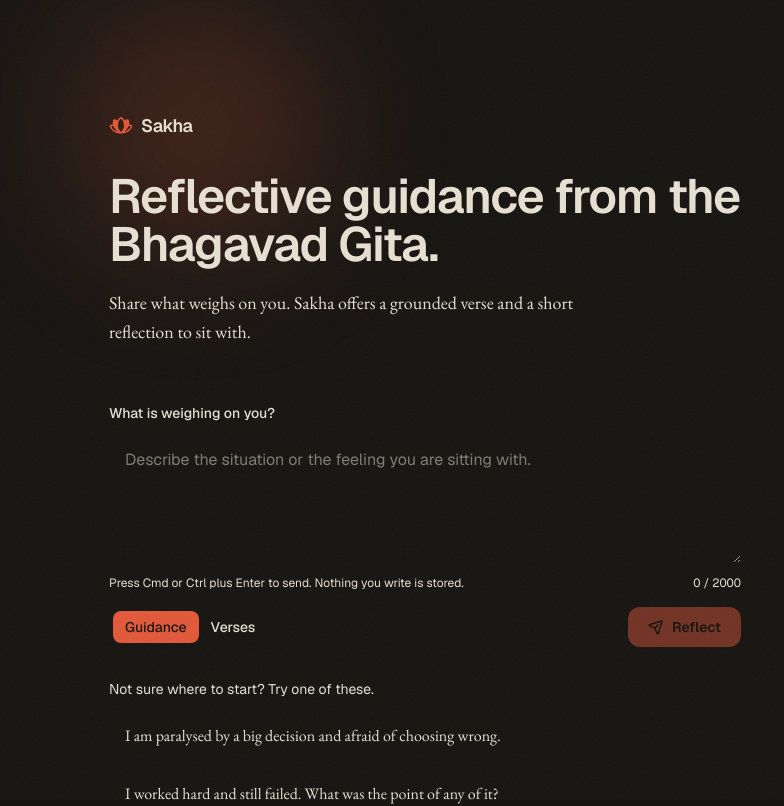
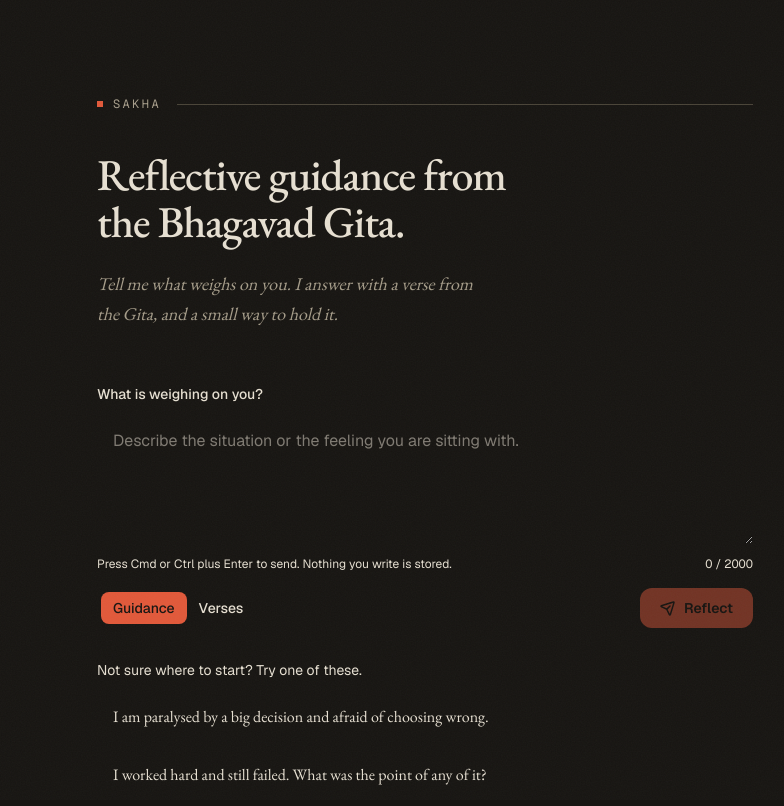
Before and after one commit to dhananjay6561/gita-rag-chatbot, a Next.js app in the folder frontend/: page / in a window 1280 px wide. Shown: the top 806 px of the page, without its empty margins (215-999 px from the left). Built offline with nearby package versions, Linux system fonts and the light colour scheme; no server answers.

Commit message:
replace fade-up hero with a static editorial masthead
running head with colophon mark and rule, garamond title, italic epigraph. no
decorative entrance; interaction carries the motion.

Signed-off-by: dhananjay6561 <dhananjayaggarwal6561@gmail.com>

```diff
--- a/frontend/app/page.tsx
+++ b/frontend/app/page.tsx
@@ -1,21 +1,21 @@
 import { SITE } from "@/lib/site";
-import { Hero } from "@/components/hero";
+import { Masthead } from "@/components/masthead";
 import { Ask } from "@/components/ask";
 
-// Static server shell. The Hero and Ask islands own the motion; the atmosphere
-// (mounted in layout) sits behind everything.
+// Static server shell. The composer and answer islands own the interaction.
 export default function Home() {
   return (
     <>
-      <main className="mx-auto w-full max-w-2xl px-5 py-20 sm:py-28">
-        <Hero />
+      <main className="mx-auto w-full max-w-[44rem] px-6 py-16 sm:py-24">
+        <Masthead />
         <div className="mt-14">
           <Ask />
         </div>
       </main>
 
-      <footer className="mx-auto w-full max-w-2xl px-5 pb-16">
-        <p className="max-w-[60ch] font-sans text-xs leading-relaxed text-muted">
+      <footer className="mx-auto w-full max-w-[44rem] px-6 pb-16">
+        <div className="h-px w-full bg-rule" aria-hidden />
+        <p className="mt-6 max-w-[62ch] font-sans text-xs leading-relaxed text-ink-soft">
           {SITE.name} is an AI representation of Bhagavad Gita concepts. It is
           not scripture, not a person, and not a substitute for professional
           medical or mental-health advice.
--- a/frontend/components/hero.tsx
+++ /dev/null
@@ -1,75 +0,0 @@
-"use client";
-
-import { motion, useReducedMotion, type Variants } from "motion/react";
-import { FlowerLotus } from "@phosphor-icons/react";
-
-import { SITE } from "@/lib/site";
-
-const EASE: [number, number, number, number] = [0.16, 1, 0.3, 1];
-
-/**
- * The opening moment: brand, headline and intro rise and clarify in sequence,
- * lit by a soft accent bloom. Under reduced motion everything is present
- * immediately (no transform, no blur).
- */
-export function Hero() {
-  const reduce = useReducedMotion();
-
-  const container: Variants = {
-    hidden: {},
-    show: {
-      transition: {
-        staggerChildren: reduce ? 0 : 0.12,
-        delayChildren: reduce ? 0 : 0.1,
-      },
-    },
-  };
-
-  const item: Variants = reduce
-    ? { hidden: { opacity: 1 }, show: { opacity: 1 } }
-    : {
-        hidden: { opacity: 0, y: 18, filter: "blur(6px)" },
-        show: {
-          opacity: 1,
-          y: 0,
-          filter: "blur(0px)",
-          transition: { duration: 0.8, ease: EASE },
-        },
-      };
-
-  return (
-    <motion.header
-      variants={container}
-      initial="hidden"
-      animate="show"
-      className="relative"
-    >
-      <div
-        aria-hidden
-        className="pointer-events-none absolute -left-10 -top-28 h-64 w-64 rounded-full bg-accent/20 blur-3xl"
-      />
-
-      <motion.div variants={item} className="flex items-center gap-2 text-accent">
-        <FlowerLotus weight="fill" className="size-6" aria-hidden />
-        <span className="font-sans text-lg font-semibold tracking-tight text-ink">
-          {SITE.name}
-        </span>
-      </motion.div>
-
-      <motion.h1
-        variants={item}
-        className="mt-8 font-sans text-4xl font-semibold tracking-tight text-ink sm:text-5xl"
-      >
-        {SITE.tagline}
-      </motion.h1>
-
-      <motion.p
-        variants={item}
-        className="mt-5 max-w-[56ch] font-serif text-lg leading-relaxed text-muted"
-      >
-        Share what weighs on you. {SITE.name} offers a grounded verse and a short
-        reflection to sit with.
-      </motion.p>
-    </motion.header>
-  );
-}
--- /dev/null
+++ b/frontend/components/masthead.tsx
@@ -0,0 +1,30 @@
+import { SITE } from "@/lib/site";
+
+/**
+ * Editorial masthead, styled like the head of a printed critical edition:
+ * a running head with the colophon mark and a rule, the title set in Garamond,
+ * and an italic epigraph. Deliberately static; the motion lives in the
+ * interactions below, not in a decorative intro.
+ */
+export function Masthead() {
+  return (
+    <header>
+      <div className="flex items-center gap-4">
+        <span className="flex items-center gap-2.5 font-mono text-xs uppercase tracking-[0.2em] text-ink-soft">
+          <span className="size-1.5 bg-accent" aria-hidden />
+          {SITE.name}
+        </span>
+        <span className="h-px flex-1 bg-rule-strong" aria-hidden />
+      </div>
+
+      <h1 className="mt-10 max-w-[19ch] font-serif text-[2rem] font-medium leading-[1.06] tracking-tight text-ink sm:text-[2.75rem]">
+        {SITE.tagline}
+      </h1>
+
+      <p className="mt-6 max-w-[46ch] font-serif text-lg italic leading-relaxed text-ink-soft">
+        Tell me what weighs on you. I answer with a verse from the Gita, and a
+        small way to hold it.
+      </p>
+    </header>
+  );
+}
```
